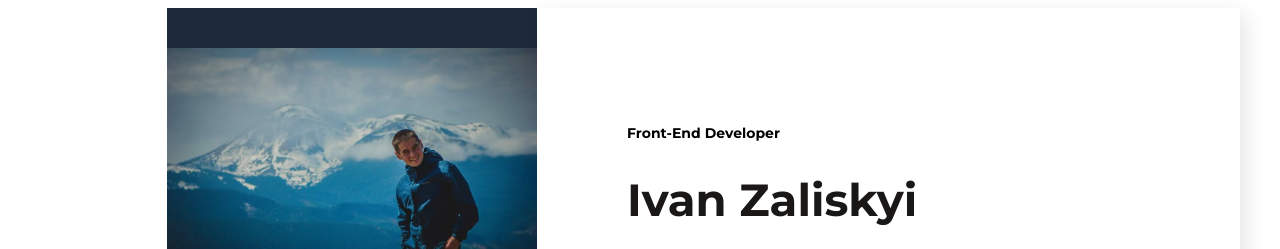
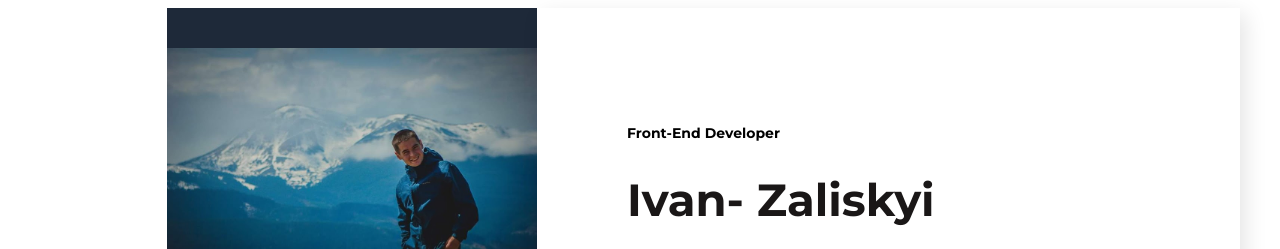
Before and after one commit to zaliskyi2022/gittest, a plain HTML site: page index.html in a window 1280 px wide. Shown: the top 249 px of the page. Drawn offline with Linux system fonts and the light colour scheme.

Commit message:
first change

```diff
--- a/index.html
+++ b/index.html
@@ -21,7 +21,7 @@
         <!--about user-->
         <div class="about">
 <h2 class="about_position">Front-End Developer</h2>
-<h1 class="about_name">Ivan Zaliskyi</h1>
+<h1 class="about_name">Ivan- Zaliskyi</h1>
 <p class="about_description">I work in software support.
 Responsible for installing and configuring programs.</p>
         </div>
```
